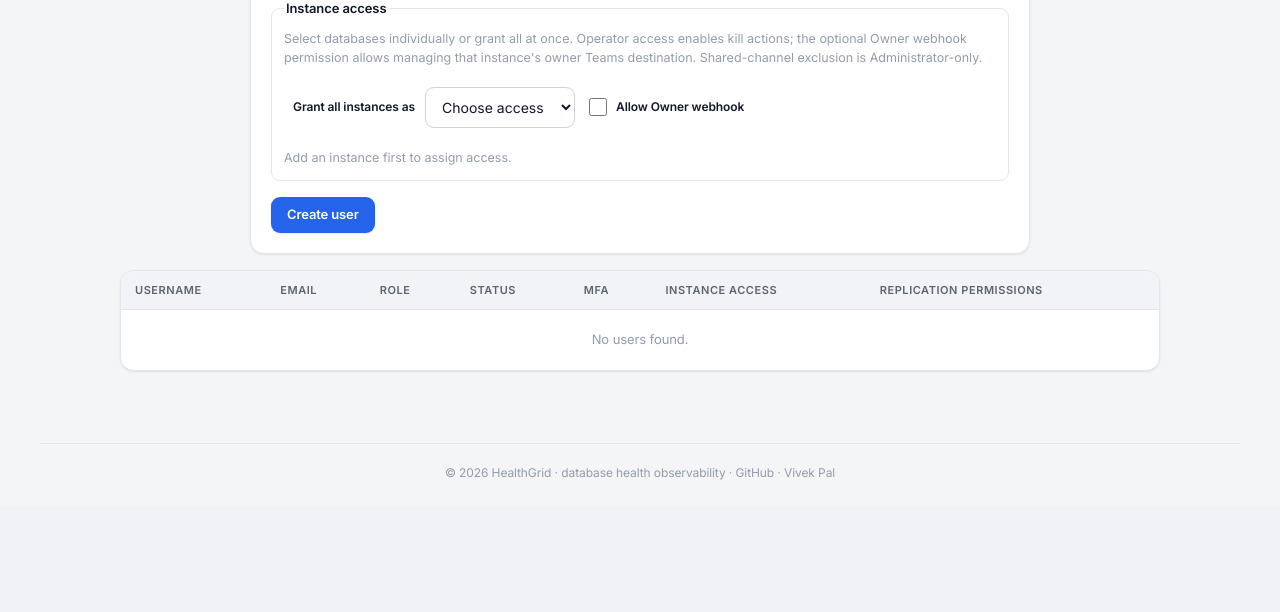
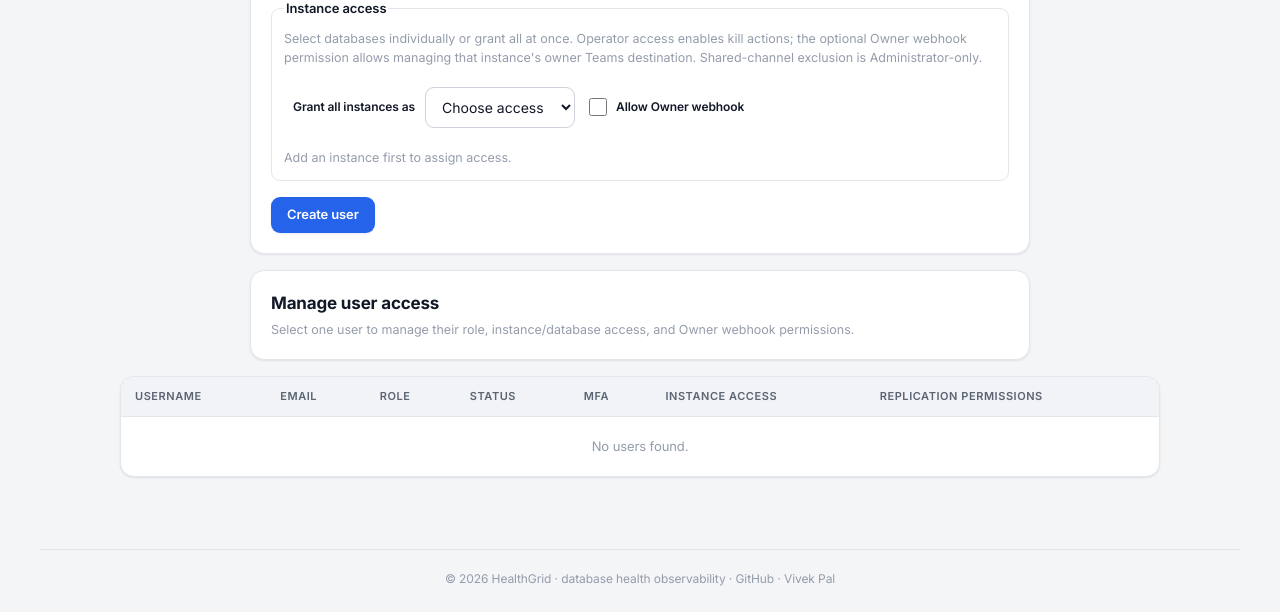
Before and after one commit to lsvivekpal/healthgrid, a Django app: template monitor/templates/monitor/user_management.html in a window 1280 px wide. Shown: the part 731-1343 px from the top of the page. Before the commit the page ends 1211 px from the top, so only its background shows below. Run offline with Django 5.2, Linux system fonts and the light colour scheme; the template is opened without the code that fills it, so the values that code supplies are empty; some libraries are stand-ins or nearby versions.

Commit message:
Redesign user management access editor

```diff
--- a/monitor/templates/monitor/user_management.html
+++ b/monitor/templates/monitor/user_management.html
@@ -44,7 +44,7 @@
       </div>
       {% for monitored_instance in access_instances %}
       <div style="display:flex;align-items:center;justify-content:space-between;gap:10px;margin-top:8px;">
-        <label for="new-instance-role-{{ monitored_instance.pk }}" style="margin:0;min-width:0;overflow-wrap:anywhere;">{{ monitored_instance.name }} <span class="section-hint">({{ monitored_instance.db_identifier }})</span></label>
+        <label for="new-instance-role-{{ monitored_instance.pk }}" style="margin:0;min-width:0;overflow-wrap:anywhere;">{{ monitored_instance.name }} / {{ monitored_instance.db_name }} <span class="section-hint">({{ monitored_instance.db_identifier }})</span></label>
         <div style="display:flex;align-items:center;gap:8px;flex:0 0 auto;">
           <select id="new-instance-role-{{ monitored_instance.pk }}" name="new_instance_role_{{ monitored_instance.pk }}" style="width:140px;">
             <option value="">No access</option><option value="readonly">Read-only</option><option value="operator">Operator</option>
@@ -58,12 +58,23 @@
   </form>
 </div>
 
+<div class="card settings-card" style="max-width:780px;margin-top:16px;">
+  <div class="card-title">Manage user access</div>
+  <div class="section-hint" style="margin-top:5px;line-height:1.45;">Select one user to manage their role, instance/database access, and Owner webhook permissions.</div>
+  {% if users %}
+  <label for="user-access-picker" style="margin-top:14px;">User</label>
+  <select id="user-access-picker" onchange="selectManagedUser(this.value)" style="max-width:360px;">
+    {% for account in users %}<option value="{{ account.pk }}" {% if selected_user_id == account.pk|stringformat:"s" %}selected{% endif %}>{{ account.username }}{% if account.is_superuser %} · Administrator{% elif account.is_staff %} · Operator{% else %} · Read-only{% endif %}</option>{% endfor %}
+  </select>
+  {% endif %}
+</div>
+
 <div class="card table-scroll settings-card" style="max-width:1040px;padding:0;margin-top:16px;">
   <table class="responsive-table">
     <thead><tr><th>Username</th><th>Email</th><th>Role</th><th>Status</th><th>MFA</th><th>Instance access</th><th>Replication permissions</th></tr></thead>
     <tbody>
       {% for account in users %}
-      <tr>
+      <tr data-user-row="{{ account.pk }}" {% if selected_user_id != account.pk|stringformat:"s" %}style="display:none;"{% endif %}>
         <td data-label="Username"><strong>{{ account.username }}</strong></td>
         <td data-label="Email">{{ account.email|default:"—" }}</td>
         <td data-label="Role">
@@ -103,7 +114,7 @@
               </div>
               {% for access_row in account.instance_access_rows %}
               <label for="access-{{ account.pk }}-{{ access_row.instance.pk }}" style="display:flex;align-items:center;justify-content:space-between;gap:8px;margin:0;font-size:12px;">
-                <span style="min-width:0;overflow-wrap:anywhere;">{{ access_row.instance.name }}</span>
+                <span style="min-width:0;overflow-wrap:anywhere;">{{ access_row.instance.name }} / {{ access_row.instance.db_name }} <span class="section-hint">({{ access_row.instance.db_identifier }})</span></span>
                 <select id="access-{{ account.pk }}-{{ access_row.instance.pk }}" name="instance_role_{{ access_row.instance.pk }}" data-access-group="{{ account.pk }}" style="width:115px;flex:0 0 115px;">
                   <option value="" {% if not access_row.role %}selected{% endif %}>No access</option>
                   <option value="readonly" {% if access_row.role == "readonly" %}selected{% endif %}>Read-only</option>
@@ -138,6 +149,9 @@
   </table>
 </div>
 <script>
+  function selectManagedUser(userId) {
+    if (userId) window.location.href = '{% url "user-management" %}?user_id=' + encodeURIComponent(userId);
+  }
   function applyAllInstanceRoles(group, value) {
     var selector = group === 'new' ? '[id^="new-instance-role-"]' : 'select[data-access-group="' + group + '"]';
     document.querySelectorAll(selector).forEach(function (select) { select.value = value; });
--- a/monitor/views.py
+++ b/monitor/views.py
@@ -362,7 +362,7 @@ def user_management(request):
     """Administrator-only account creation and per-operator slot grants."""
     _require_administrator(request)
     User = get_user_model()
-    active_instances = list(RDSInstance.objects.filter(is_active=True))
+    active_instances = list(RDSInstance.objects.filter(is_active=True).order_by("connection_group", "name", "db_name"))
     if request.method == "POST":
         can_drop = request.POST.get("can_drop_slots") == "1"
         can_terminate = request.POST.get("can_terminate_slots") == "1"
@@ -490,6 +490,7 @@ def user_management(request):
                     messages.success(request, f"Created {role} user '{username}'. They will enroll their own authenticator on first login.")
                     return redirect("user-management")
     users = list(User.objects.select_related("replication_slot_access", "mfa_profile", "instance_access_scope").order_by("username"))
+    selected_user_id = request.GET.get("user_id") or (str(users[0].pk) if users else "")
     grants = UserInstanceAccess.objects.select_related("instance").filter(user__in=users)
     access_map = {(grant.user_id, grant.instance_id): grant.role for grant in grants}
     for account in users:
@@ -507,6 +508,7 @@ def user_management(request):
         "users": users,
         "access_instances": active_instances,
         "instance_access_map": access_map,
+        "selected_user_id": selected_user_id,
     })
 
 
```
